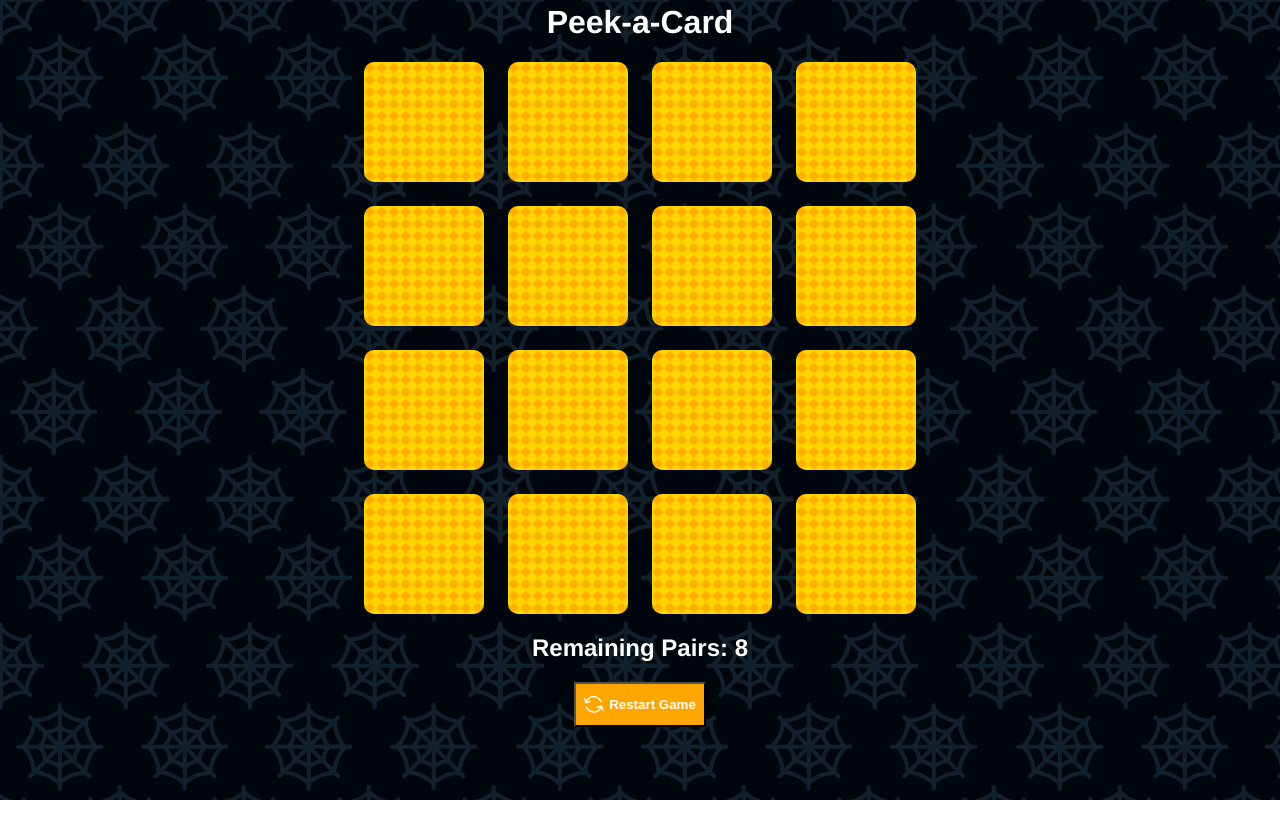
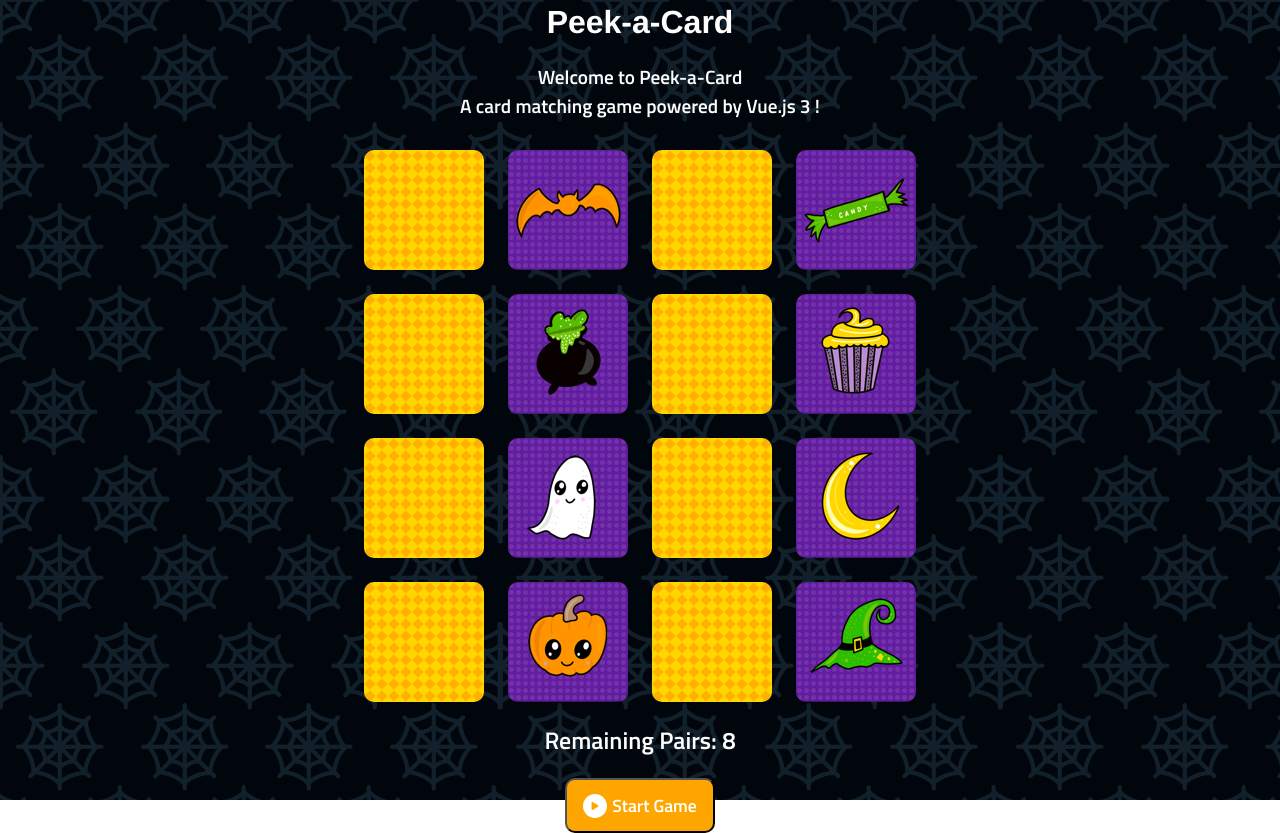
Before and after one commit to TgMrP/Peek-a-Card, a Vue app: page / in a window 1280 px wide. Before the commit the page ends 800 px from the top, so only its background shows below. Built offline with nearby package versions, Linux system fonts and the light colour scheme.

Commit message:
tweaks to home page experience

```diff
--- a/src/App.vue
+++ b/src/App.vue
@@ -1,5 +1,9 @@
 <template>
   <h1>Peek-a-Card</h1>
+  <section class="description">
+    <p>Welcome to Peek-a-Card</p>
+    <p>A card matching game powered by Vue.js 3 !</p>
+  </section>
   <transition-group tag="section" name="shuffle-card" class="game-board">
     <Card
       v-for="card in cardList"
@@ -12,8 +16,12 @@
       @select-card="flipCard"
     />
   </transition-group>
-  <h2>{{ status }}</h2>
-  <button @click="restartGame" class="button">
+  <h2 class="status">{{ status }}</h2>
+  <button v-if="newPlayer" @click="startGame" class="button">
+    <img src="@/assets/images/Halloween/play.svg" alt="Start Icon" />
+    Start Game
+  </button>
+  <button v-else @click="restartGame" class="button">
     <img src="@/assets/images/Halloween/restart.svg" alt="Restart Icon" />
     Restart Game
   </button>
@@ -34,6 +42,13 @@ export default {
   setup() {
     const cardList = ref([]);
     const userSelection = ref([]);
+    const newPlayer = ref(true);
+
+    const startGame = () => {
+      newPlayer.value = false;
+
+      restartGame();
+    };
 
     const status = computed(() => {
       if (remainingPairs.value === 0) {
@@ -88,7 +103,7 @@ export default {
       cardList.value.push({
         value: item,
         variant: 2,
-        visible: false,
+        visible: true,
         position: null,
         matched: false,
         image: require(`@/assets/images/Halloween/${item}.png`),
@@ -153,12 +168,16 @@ export default {
       flipCard,
       status,
       restartGame,
+      startGame,
+      newPlayer,
     };
   },
 };
 </script>
 
 <style>
+@import url('https://fonts.googleapis.com/css2?family=Titillium+Web:wght@600&display=swap');
+
 html,
 body {
   margin: 0;
@@ -194,18 +213,38 @@ h1 {
   transition: transform 0.8 ease-in;
 }
 
+.status {
+  font-family: 'Titillium Web', sans-serif;
+}
+
 .button {
   background-color: orange;
   color: white;
-  padding: 0.75rem 0.5rem;
+  padding: 0.75rem 1rem;
   display: flex;
   align-items: center;
   justify-content: center;
   margin: 0 auto;
   font-weight: bold;
+  font-family: 'Titillium Web', sans-serif;
+  font-size: 1.1rem;
+  border-radius: 10px;
 }
 
 .button img {
   padding-right: 5px;
 }
+
+.description {
+  font-family: 'Titillium Web', sans-serif;
+  font-size: 1.2rem;
+}
+
+.description p {
+  margin: 0;
+}
+
+.description p:last-child {
+  margin-bottom: 30px;
+}
 </style>
--- a/src/utilities/confetti.js
+++ b/src/utilities/confetti.js
@@ -3,7 +3,6 @@ import confetti from 'canvas-confetti';
 export const lunchConfetti = () => {
   const end = Date.now() + 10 * 1000;
 
-  // go Buckeyes!
   const colors = ['#34495e', '#41b883'];
 
   (function frame() {
```
